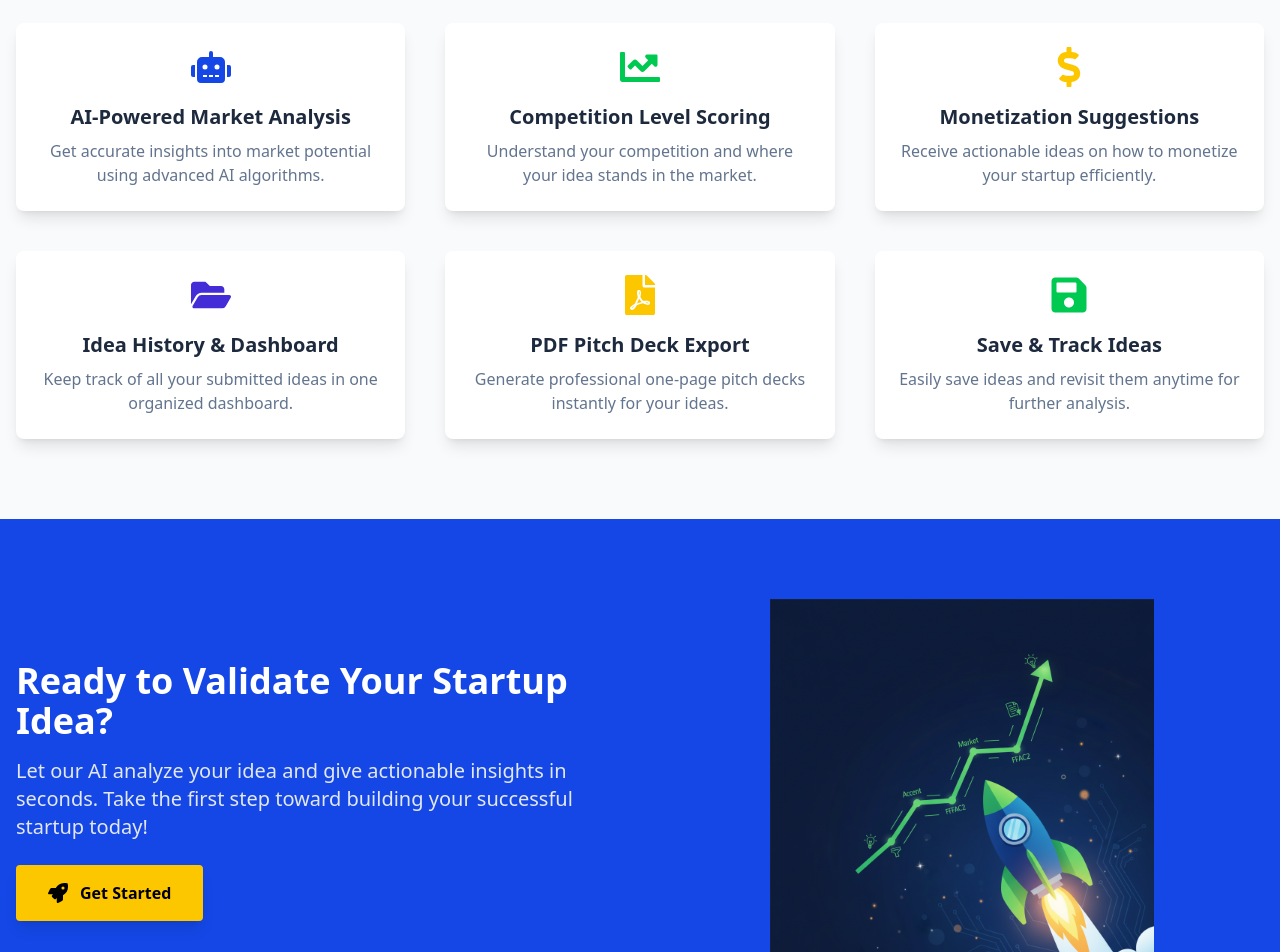
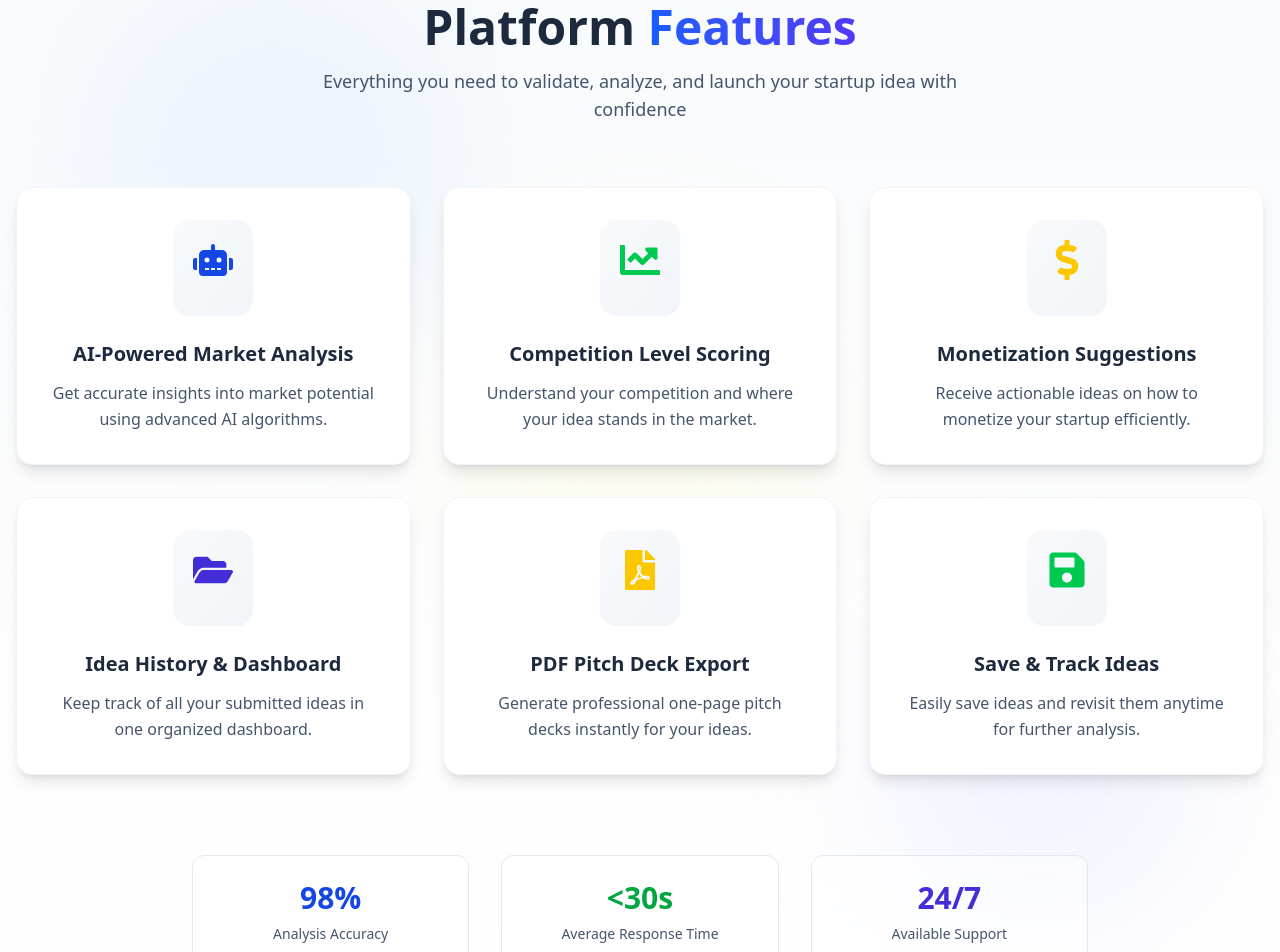
Before and after one commit to mayurCoder2004/venture-lens, a React (Vite) app in the folder client/: page / in a window 1280 px wide. Shown: the part 1840-2792 px from the top of the page. Built offline with nearby package versions, Linux system fonts and the light colour scheme; no server answers.

Commit message:
Enhanced the feature section

```diff
--- a/client/src/components/home/Features.jsx
+++ b/client/src/components/home/Features.jsx
@@ -36,23 +36,83 @@ const features = [
 
 const Features = () => {
   return (
-    <section className="bg-slate-50 dark:bg-slate-900 py-20">
-      <div className="container mx-auto px-4 text-center">
-        <h2 className="text-3xl md:text-4xl font-bold mb-12 text-slate-800 dark:text-slate-200">
-          Platform Features
-        </h2>
+    <section className="relative bg-gradient-to-b from-slate-50 to-white dark:from-slate-900 dark:to-slate-800 py-24 overflow-hidden">
+      {/* Background decorative elements */}
+      <div className="absolute inset-0 overflow-hidden pointer-events-none">
+        <div className="absolute top-32 left-20 w-96 h-96 bg-blue-200/20 dark:bg-blue-500/10 rounded-full blur-3xl"></div>
+        <div className="absolute bottom-32 right-20 w-80 h-80 bg-indigo-200/20 dark:bg-indigo-500/10 rounded-full blur-3xl"></div>
+        <div className="absolute top-1/2 left-1/2 -translate-x-1/2 -translate-y-1/2 w-96 h-96 bg-yellow-200/10 dark:bg-yellow-500/5 rounded-full blur-3xl"></div>
+      </div>
 
-        <div className="grid grid-cols-1 sm:grid-cols-2 lg:grid-cols-3 gap-10">
+      <div className="container mx-auto px-4 text-center relative z-10">
+        {/* Section header */}
+        <div className="mb-16 space-y-4">
+          <div className="inline-flex items-center gap-2 bg-indigo-100 dark:bg-indigo-900/30 px-4 py-2 rounded-full mb-4">
+            <span className="text-sm font-semibold text-indigo-700 dark:text-indigo-300">Powerful Tools</span>
+          </div>
+          <h2 className="text-4xl md:text-5xl font-bold text-slate-800 dark:text-slate-100">
+            Platform <span className="bg-gradient-to-r from-blue-600 to-indigo-600 bg-clip-text text-transparent">Features</span>
+          </h2>
+          <p className="text-lg text-slate-600 dark:text-slate-400 max-w-2xl mx-auto">
+            Everything you need to validate, analyze, and launch your startup idea with confidence
+          </p>
+        </div>
+
+        {/* Features grid */}
+        <div className="grid grid-cols-1 sm:grid-cols-2 lg:grid-cols-3 gap-8">
           {features.map((feature, index) => (
             <div
               key={index}
-              className="flex flex-col items-center bg-white dark:bg-slate-800 p-6 rounded-lg shadow-lg hover:shadow-xl transition duration-300"
+              className="group relative"
             >
-              {feature.icon}
-              <h3 className="text-xl font-semibold mb-2 text-slate-800 dark:text-slate-200">{feature.title}</h3>
-              <p className="text-slate-500 dark:text-slate-400">{feature.description}</p>
+              {/* Hover glow effect */}
+              <div className="absolute inset-0 bg-gradient-to-br from-blue-500/20 to-indigo-500/20 rounded-2xl blur-xl opacity-0 group-hover:opacity-100 transition-opacity duration-500"></div>
+
+              {/* Card */}
+              <div className="relative flex flex-col items-center bg-white dark:bg-slate-800 p-8 rounded-2xl shadow-lg hover:shadow-2xl transition-all duration-300 transform hover:-translate-y-2 border border-slate-100 dark:border-slate-700 group-hover:border-blue-200 dark:group-hover:border-blue-700 h-full">
+                {/* Icon container with enhanced styling */}
+                <div className="relative mb-6">
+                  {/* Animated background pulse */}
+                  <div className="absolute inset-0 bg-gradient-to-br from-blue-400/30 to-indigo-400/30 rounded-2xl blur-lg opacity-0 group-hover:opacity-100 group-hover:animate-pulse transition-opacity duration-300"></div>
+
+                  {/* Icon background */}
+                  <div className="relative bg-gradient-to-br from-slate-50 to-slate-100 dark:from-slate-700 dark:to-slate-600 p-5 rounded-2xl transform group-hover:scale-110 transition-transform duration-300">
+                    {feature.icon}
+                  </div>
+
+                  {/* Decorative corner accent */}
+                  <div className="absolute -top-1 -right-1 w-3 h-3 bg-gradient-to-br from-blue-500 to-indigo-500 rounded-full opacity-0 group-hover:opacity-100 transition-opacity duration-300"></div>
+                </div>
+
+                {/* Content */}
+                <h3 className="text-xl font-bold mb-3 text-slate-800 dark:text-slate-100 group-hover:text-blue-700 dark:group-hover:text-blue-400 transition-colors duration-300">
+                  {feature.title}
+                </h3>
+                <p className="text-slate-600 dark:text-slate-400 leading-relaxed">
+                  {feature.description}
+                </p>
+
+                {/* Bottom accent line */}
+                <div className="absolute bottom-0 left-0 right-0 h-1 bg-gradient-to-r from-blue-500 to-indigo-500 rounded-b-2xl transform scale-x-0 group-hover:scale-x-100 transition-transform duration-300 origin-left"></div>
+              </div>
             </div>
           ))}
+        </div>
+
+        {/* Bottom section with stats */}
+        <div className="mt-20 grid grid-cols-1 md:grid-cols-3 gap-8 max-w-4xl mx-auto">
+          <div className="text-center p-6 bg-white/50 dark:bg-slate-800/50 backdrop-blur-sm rounded-xl border border-slate-200 dark:border-slate-700">
+            <div className="text-3xl font-bold text-blue-700 dark:text-blue-400 mb-2">98%</div>
+            <div className="text-sm text-slate-600 dark:text-slate-400">Analysis Accuracy</div>
+          </div>
+          <div className="text-center p-6 bg-white/50 dark:bg-slate-800/50 backdrop-blur-sm rounded-xl border border-slate-200 dark:border-slate-700">
+            <div className="text-3xl font-bold text-green-600 dark:text-green-400 mb-2">&lt;30s</div>
+            <div className="text-sm text-slate-600 dark:text-slate-400">Average Response Time</div>
+          </div>
+          <div className="text-center p-6 bg-white/50 dark:bg-slate-800/50 backdrop-blur-sm rounded-xl border border-slate-200 dark:border-slate-700">
+            <div className="text-3xl font-bold text-indigo-700 dark:text-indigo-400 mb-2">24/7</div>
+            <div className="text-sm text-slate-600 dark:text-slate-400">Available Support</div>
+          </div>
         </div>
       </div>
     </section>
```
